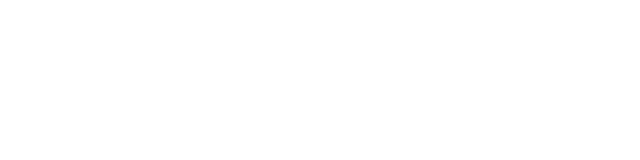
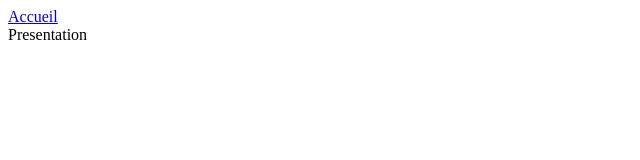
Before and after one commit to Dunkan6413/portfolio, a React app: page /presentation in a window 1280 px wide. Shown: the top 160 px of the page, without its empty margins (0-640 px from the left). Built offline with nearby package versions, Linux system fonts and the light colour scheme; the HTML template or start-up script is replaced by a standard one.

Commit message:
Add : pages and routing

```diff
--- a/package.json
+++ b/package.json
@@ -11,7 +11,8 @@
   },
   "dependencies": {
     "react": "^19.2.6",
-    "react-dom": "^19.2.6"
+    "react-dom": "^19.2.6",
+    "react-router-dom": "^7.16.0"
   },
   "devDependencies": {
     "@babel/core": "^7.29.0",
--- a/src/App.jsx
+++ b/src/App.jsx
@@ -1,15 +1,35 @@
+//#region imports
 import { useState } from 'react'
 import reactLogo from './assets/react.svg'
 import viteLogo from './assets/vite.svg'
 import heroImg from './assets/hero.png'
 import './App.css'
+import { BrowserRouter, Route, Routes } from 'react-router-dom'
+import Navbar from './components/Navbar'
+import Accueil from './pages/Accueil'
+import Presentation from './pages/Presentation'
+import ProjectsDone from './pages/ProjectsDone'
+import ProjectsDoing from './pages/ProjectsDoing'
+import ProjectsPlan from './pages/ProjectsPlan'
+import ExpForm from './pages/ExpForm'
+import Dashboard from './pages/Dashboard'
+//#endregion
 
 function App() {
 
   return (
-    <>
-
-    </>
+    <BrowserRouter>
+      <Navbar />
+      <Routes>
+        <Route path='' element={<Accueil/>} />
+        <Route path='/presentation' element={<Presentation />} />
+        <Route path='/projectsDone' element={<ProjectsDone />} />
+        <Route path='/projectsDoing' element={<ProjectsDoing />} />
+        <Route path='/projectsPlan' element={<ProjectsPlan />} />
+        <Route path='/expAndForm' element={<ExpForm />} />
+        <Route path='/admin' element={<Dashboard />} />
+      </Routes>
+    </BrowserRouter>
   )
 }
 
--- /dev/null
+++ b/src/components/Navbar.jsx
@@ -0,0 +1,16 @@
+import React from "react";
+import { Link } from "react-router-dom";
+
+export default function Navbar() {
+  return (
+    <nav>
+      <Link to={"/"}>Accueil</Link>
+      <Link to={"/presentation"}></Link>
+      <Link to={"/projectsDone"}></Link>
+      <Link to={"/projectsDoing"}></Link>
+      <Link to={"/projectsPlan"}></Link>
+      <Link to={"/expAndForm"}></Link>
+      <Link to={"/admin"}></Link>
+    </nav>
+  );
+}
--- /dev/null
+++ b/src/pages/Accueil.jsx
@@ -0,0 +1,7 @@
+import React from 'react'
+
+export default function Accueil() {
+  return (
+    <div>Accueil</div>
+  )
+}
--- /dev/null
+++ b/src/pages/Dashboard.jsx
@@ -0,0 +1,7 @@
+import React from 'react'
+
+export default function Dashboard() {
+  return (
+    <div>Dashboard</div>
+  )
+}
--- /dev/null
+++ b/src/pages/ExpForm.jsx
@@ -0,0 +1,7 @@
+import React from 'react'
+
+export default function ExpForm() {
+  return (
+    <div>ExpForm</div>
+  )
+}
--- /dev/null
+++ b/src/pages/Presentation.jsx
@@ -0,0 +1,7 @@
+import React from 'react'
+
+export default function Presentation() {
+  return (
+    <div>Presentation</div>
+  )
+}
--- /dev/null
+++ b/src/pages/ProjectsDoing.jsx
@@ -0,0 +1,7 @@
+import React from 'react'
+
+export default function ProjectsDoing() {
+  return (
+    <div>ProjectsDoing</div>
+  )
+}
--- /dev/null
+++ b/src/pages/ProjectsDone.jsx
@@ -0,0 +1,7 @@
+import React from 'react'
+
+export default function ProjectsDone() {
+  return (
+    <div>ProjectsDone</div>
+  )
+}
--- /dev/null
+++ b/src/pages/ProjectsPlan.jsx
@@ -0,0 +1,7 @@
+import React from 'react'
+
+export default function ProjectsPlan() {
+  return (
+    <div>ProjectsPlan</div>
+  )
+}
```
Also changed, not shown: 1 other file (tests, documents, lock files or other folders).
